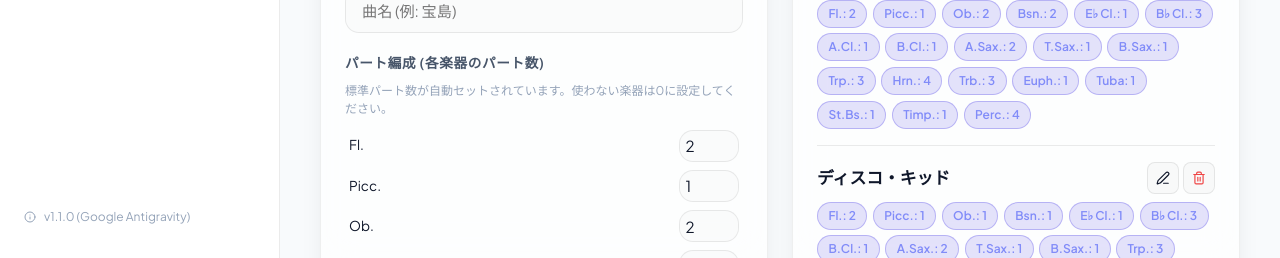
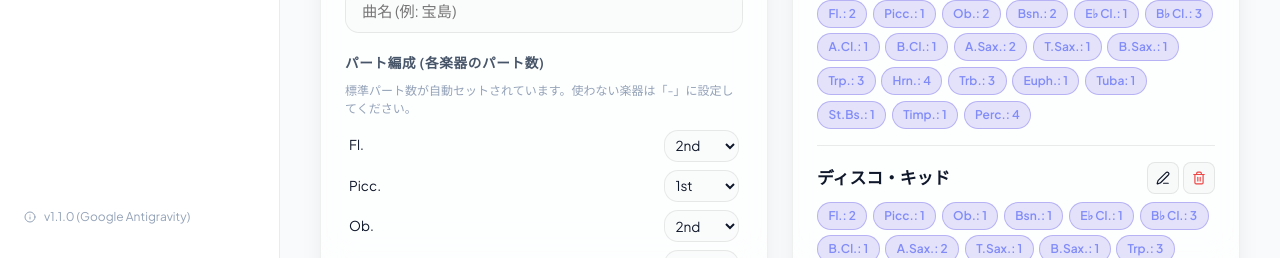
Before and after one commit to zfzeR1/brass-scheduler, a React (Vite) app: page / in a window 1280 px wide. Both pictures are taken after a click on the button "次へ: 1-2 曲・パート編成へ". Shown: the part 542-800 px from the top of the page. Built offline with nearby package versions, Linux system fonts and the light colour scheme.

Commit message:
feat: 1-2 曲のパート数入力をプルダウン（-, 1st, 2nd, 3rd, 4th）に変更

```diff
--- a/src/components/MasterDataTab.tsx
+++ b/src/components/MasterDataTab.tsx
@@ -11,6 +11,14 @@ import type {
 import { STANDARD_PART_COUNTS } from '../types';
 import { Plus, Trash2, Clock, MapPin, CheckSquare, Square, ArrowUp, ArrowDown, Edit3, ChevronRight } from 'lucide-react';
 import { formatPartName } from '../utils/scheduler';
+
+const PART_COUNT_OPTIONS = [
+  { value: 0, label: '-' },
+  { value: 1, label: '1st' },
+  { value: 2, label: '2nd' },
+  { value: 3, label: '3rd' },
+  { value: 4, label: '4th' }
+];
 
 interface MasterDataTabProps {
   state: ScheduleState;
@@ -655,7 +663,7 @@ export default function MasterDataTab({ state, setState, onProceedToSchedule }:
 
               <div className="form-group">
                 <label className="form-label">パート編成 (各楽器のパート数)</label>
-                <p style={{ fontSize: '0.75rem', color: 'var(--text-muted)', margin: '0 0 0.5rem 0' }}>標準パート数が自動セットされています。使わない楽器は0に設定してください。</p>
+                <p style={{ fontSize: '0.75rem', color: 'var(--text-muted)', margin: '0 0 0.5rem 0' }}>標準パート数が自動セットされています。使わない楽器は「-」に設定してください。</p>
                 <div style={{ display: 'grid', gridTemplateColumns: '1fr', gap: '0.5rem', maxHeight: '300px', overflowY: 'auto', padding: '0.25rem' }}>
                   {state.instruments.map(inst => {
                     const defaultCount = STANDARD_PART_COUNTS[inst.id] ?? 1;
@@ -664,22 +672,22 @@ export default function MasterDataTab({ state, setState, onProceedToSchedule }:
                         <span style={{ fontSize: '0.85rem', flex: '1', minWidth: '100px', textOverflow: 'ellipsis', overflow: 'hidden', whiteSpace: 'nowrap' }}>
                           {inst.name}
                         </span>
-                        <input
-                          type="number"
-                          min="0"
-                          max="4"
-                          placeholder={String(defaultCount)}
+                        <select
                           className="form-control"
-                          style={{ padding: '0.35rem', width: '60px' }}
+                          style={{ padding: '0.35rem 0.4rem', width: '75px', fontSize: '0.85rem' }}
                           value={tempSongParts[inst.id] ?? defaultCount}
                           onChange={e => {
-                            const val = Math.max(0, Math.min(4, Number(e.target.value)));
+                            const val = Number(e.target.value);
                             setTempSongParts(prev => ({
                               ...prev,
                               [inst.id]: val
                             }));
                           }}
-                        />
+                        >
+                          {PART_COUNT_OPTIONS.map(opt => (
+                            <option key={opt.value} value={opt.value}>{opt.label}</option>
+                          ))}
+                        </select>
                       </div>
                     );
                   })}
@@ -689,22 +697,22 @@ export default function MasterDataTab({ state, setState, onProceedToSchedule }:
                       <span style={{ fontSize: '0.85rem', flex: '1', minWidth: '100px', textOverflow: 'ellipsis', overflow: 'hidden', whiteSpace: 'nowrap', color: 'var(--primary)' }}>
                         {inst.name} <span style={{ fontSize: '0.7rem', color: 'var(--text-muted)' }}>(追加)</span>
                       </span>
-                      <input
-                        type="number"
-                        min="0"
-                        max="4"
-                        placeholder="1"
+                      <select
                         className="form-control"
-                        style={{ padding: '0.35rem', width: '60px' }}
-                        value={tempSongParts[inst.id] ?? ''}
+                        style={{ padding: '0.35rem 0.4rem', width: '75px', fontSize: '0.85rem' }}
+                        value={tempSongParts[inst.id] ?? 1}
                         onChange={e => {
-                          const val = Math.max(0, Math.min(4, Number(e.target.value)));
+                          const val = Number(e.target.value);
                           setTempSongParts(prev => ({
                             ...prev,
                             [inst.id]: val
                           }));
                         }}
-                      />
+                      >
+                        {PART_COUNT_OPTIONS.map(opt => (
+                          <option key={opt.value} value={opt.value}>{opt.label}</option>
+                        ))}
+                      </select>
                       <button
                         type="button"
                         className="btn btn-secondary btn-icon"
@@ -787,24 +795,25 @@ export default function MasterDataTab({ state, setState, onProceedToSchedule }:
 
                       {isEditing ? (
                         <div style={{ display: 'grid', gridTemplateColumns: '1fr', gap: '0.4rem', padding: '0.5rem', background: 'rgba(255,255,255,0.02)', borderRadius: 'var(--radius-sm)', border: '1px solid var(--border-color)' }}>
-                          <p style={{ fontSize: '0.75rem', color: 'var(--text-muted)', margin: '0 0 0.25rem 0' }}>パート数を変更 (0にすると削除)</p>
+                          <p style={{ fontSize: '0.75rem', color: 'var(--text-muted)', margin: '0 0 0.25rem 0' }}>パート数を変更 (「-」にすると編成から除外)</p>
                           {state.instruments.map(inst => (
                             <div key={inst.id} style={{ display: 'flex', alignItems: 'center', gap: '0.5rem' }}>
                               <span style={{ fontSize: '0.82rem', flex: '1', minWidth: '100px', textOverflow: 'ellipsis', overflow: 'hidden', whiteSpace: 'nowrap' }}>
                                 {inst.name}
                               </span>
-                              <input
-                                type="number"
-                                min="0"
-                                max="4"
+                              <select
                                 className="form-control"
-                                style={{ padding: '0.3rem', width: '55px', fontSize: '0.82rem' }}
+                                style={{ padding: '0.3rem 0.45rem', width: '75px', fontSize: '0.82rem' }}
                                 value={editSongParts[inst.id] ?? 0}
                                 onChange={e => {
-                                  const val = Math.max(0, Math.min(4, Number(e.target.value)));
+                                  const val = Number(e.target.value);
                                   setEditSongParts(prev => ({ ...prev, [inst.id]: val }));
                                 }}
-                              />
+                              >
+                                {PART_COUNT_OPTIONS.map(opt => (
+                                  <option key={opt.value} value={opt.value}>{opt.label}</option>
+                                ))}
+                              </select>
                             </div>
                           ))}
                           {/* Extra instruments only in this song */}
@@ -815,18 +824,19 @@ export default function MasterDataTab({ state, setState, onProceedToSchedule }:
                               return (
                                 <div key={instId} style={{ display: 'flex', alignItems: 'center', gap: '0.5rem' }}>
                                   <span style={{ fontSize: '0.82rem', flex: '1', color: 'var(--text-muted)' }}>{instName}</span>
-                                  <input
-                                    type="number"
-                                    min="0"
-                                    max="4"
+                                  <select
                                     className="form-control"
-                                    style={{ padding: '0.3rem', width: '55px', fontSize: '0.82rem' }}
+                                    style={{ padding: '0.3rem 0.45rem', width: '75px', fontSize: '0.82rem' }}
                                     value={editSongParts[instId] ?? 0}
                                     onChange={e => {
-                                      const val = Math.max(0, Math.min(4, Number(e.target.value)));
+                                      const val = Number(e.target.value);
                                       setEditSongParts(prev => ({ ...prev, [instId]: val }));
                                     }}
-                                  />
+                                  >
+                                    {PART_COUNT_OPTIONS.map(opt => (
+                                      <option key={opt.value} value={opt.value}>{opt.label}</option>
+                                    ))}
+                                  </select>
                                 </div>
                               );
                             })}
@@ -836,18 +846,19 @@ export default function MasterDataTab({ state, setState, onProceedToSchedule }:
                               <span style={{ fontSize: '0.82rem', flex: '1', color: 'var(--primary)' }}>
                                 {inst.name} <span style={{ fontSize: '0.7rem', color: 'var(--text-muted)' }}>(追加)</span>
                               </span>
-                              <input
-                                type="number"
-                                min="0"
-                                max="4"
+                              <select
                                 className="form-control"
-                                style={{ padding: '0.3rem', width: '55px', fontSize: '0.82rem' }}
+                                style={{ padding: '0.3rem 0.45rem', width: '75px', fontSize: '0.82rem' }}
                                 value={editSongParts[inst.id] ?? 1}
                                 onChange={e => {
-                                  const val = Math.max(0, Math.min(4, Number(e.target.value)));
+                                  const val = Number(e.target.value);
                                   setEditSongParts(prev => ({ ...prev, [inst.id]: val }));
                                 }}
-                              />
+                              >
+                                {PART_COUNT_OPTIONS.map(opt => (
+                                  <option key={opt.value} value={opt.value}>{opt.label}</option>
+                                ))}
+                              </select>
                               <button
                                 type="button"
                                 className="btn btn-secondary btn-icon"
```
